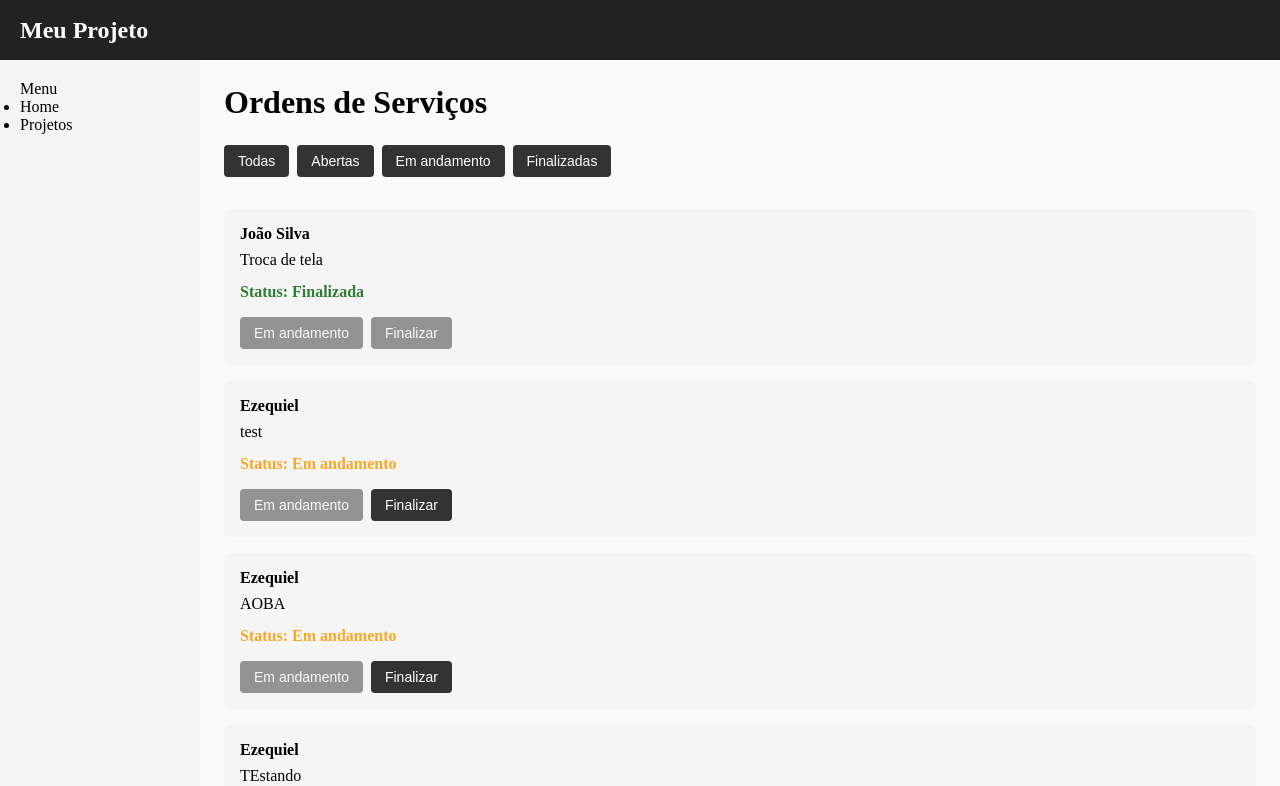
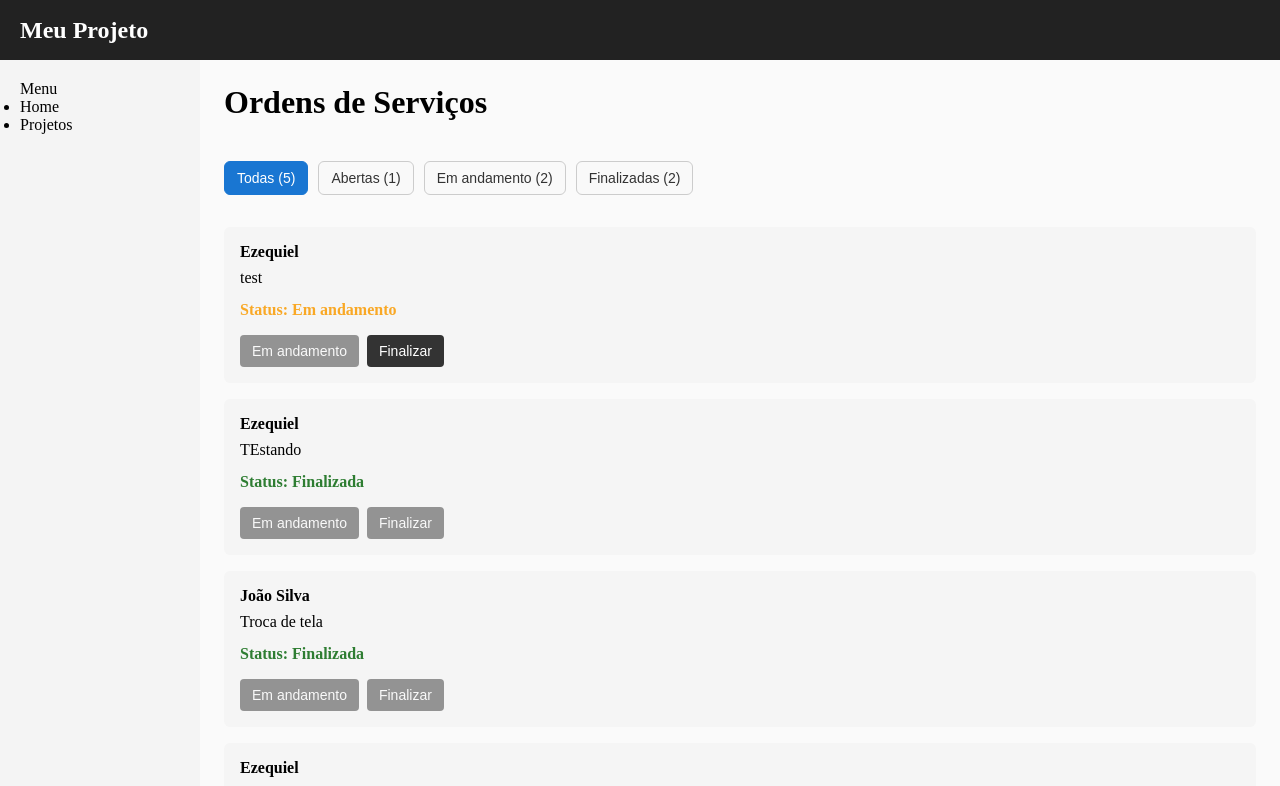
Before and after one commit to Mercesz/sistema-ordens-servico, a React (Vite) app: page /ordens in a window 1280 px wide. Shown: the top 786 px of the page. Built offline with nearby package versions, Linux system fonts and the light colour scheme; data requests are answered from the project's data file; sample sign-in values are in the browser's storage.

Commit message:
feat: filtros com contadores, ordenação e melhorias visuais nas ordens

```diff
--- a/src/App.css
+++ b/src/App.css
@@ -38,17 +38,11 @@ h1 {
     gap: 8px;
 }
 
-form {
-    display: flex;
-    flex-direction: column;
-    gap: 12px;
-    max-width: 400px;
-}
-
 input {
     padding: 8px 10px;
     border-radius: 4px;
     border: 1px solid #ccc;
+    width: 200px;
     font-size: 14px;
 }
 
@@ -91,22 +85,35 @@ button:disabled {
 
 form {
     display: flex;
+    flex-direction: column;
     gap: 12px;
     margin-top: 20px;
+    max-width: 400px;
 }
 
-input {
-    padding: 8px;
-    width: 200px;
-}
-
-button {
-    padding: 8px 14px;
-    cursor: pointer;
-}
+/* Filtros Ordens  */
 
 .filters {
     display: flex;
-    gap: 8px;
-    margin-bottom: 16px;
+    gap: 10px;
+    margin: 16px 0;
 }
+
+.filters button {
+    border-radius: 6px;
+    border: 1px solid #ccc;
+    background-color: #f9f9f9;
+    color: #333;
+    font-weight: 500;
+    transition: all 0.2s ease;
+}
+
+.filters button:hover {
+    background-color: #eaeaea;
+}
+
+.filters button.active {
+    background-color: #1976d2;
+    color: #fff;
+    border-color: #1976d2;
+}
--- a/src/pages/Ordens.jsx
+++ b/src/pages/Ordens.jsx
@@ -6,13 +6,22 @@ import "../App.css";
 
 function Ordens() {
   const [loading, setLoading] = useState(true);
+
   const [ordens, setOrdens] = useState([]);
+
   const [filtro, setFiltro] = useState("Todas");
 
-  const ordensFiltradas =
+  const totalAbertas = ordens.filter(o => o.status === "Aberta").length;
+  const totalAndamento = ordens.filter(o => o.status === "Em andamento").length;
+  const totalFinalizadas = ordens.filter(o => o.status === "Finalizada").length;
+
+
+  const ordensFiltradas = (
     filtro === "Todas"
       ? ordens
-      : ordens.filter(ordem => ordem.status === filtro);
+      : ordens.filter(ordem => ordem.status === filtro)
+  ).slice().sort((a, b) => b.id - a.id);
+
 
   useEffect(() => {
     api.get("/ordens")
@@ -48,11 +57,35 @@ function Ordens() {
           <h1>Ordens de Serviços</h1>
 
           <div className="filters">
-            <button onClick={() => setFiltro("Todas")}>Todas</button>
-            <button onClick={() => setFiltro("Aberta")}>Abertas</button>
-            <button onClick={() => setFiltro("Em andamento")}>Em andamento</button>
-            <button onClick={() => setFiltro("Finalizada")}>Finalizadas</button>
+            <button
+              className={filtro === "Todas" ? "active" : ""}
+              onClick={() => setFiltro("Todas")}
+            >
+              Todas ({ordens.length})
+            </button>
+
+            <button
+              className={filtro === "Aberta" ? "active" : ""}
+              onClick={() => setFiltro("Aberta")}
+            >
+              Abertas ({totalAbertas})
+            </button>
+
+            <button
+              className={filtro === "Em andamento" ? "active" : ""}
+              onClick={() => setFiltro("Em andamento")}
+            >
+              Em andamento ({totalAndamento})
+            </button>
+
+            <button
+              className={filtro === "Finalizada" ? "active" : ""}
+              onClick={() => setFiltro("Finalizada")}
+            >
+              Finalizadas ({totalFinalizadas})
+            </button>
           </div>
+
 
           {loading && <p>Carregando ordens...</p>}
 
```
